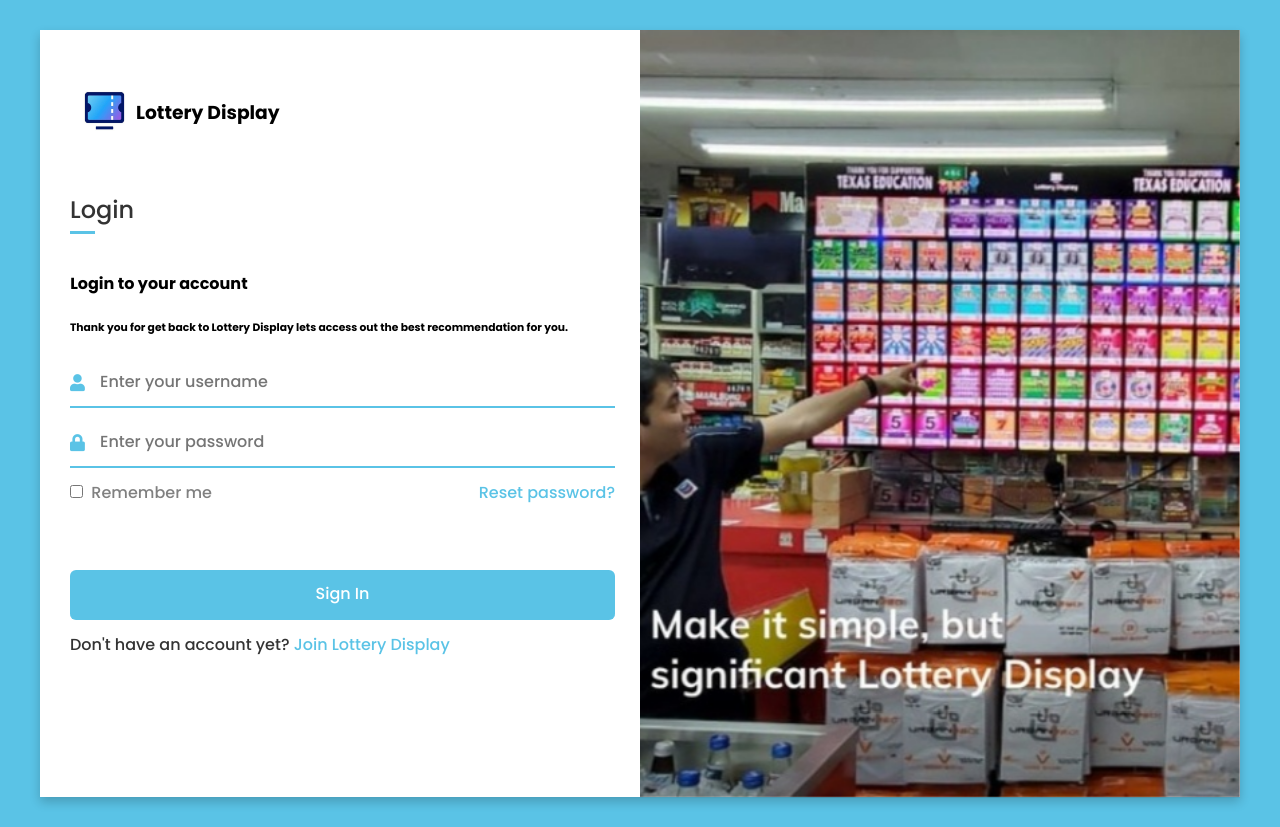
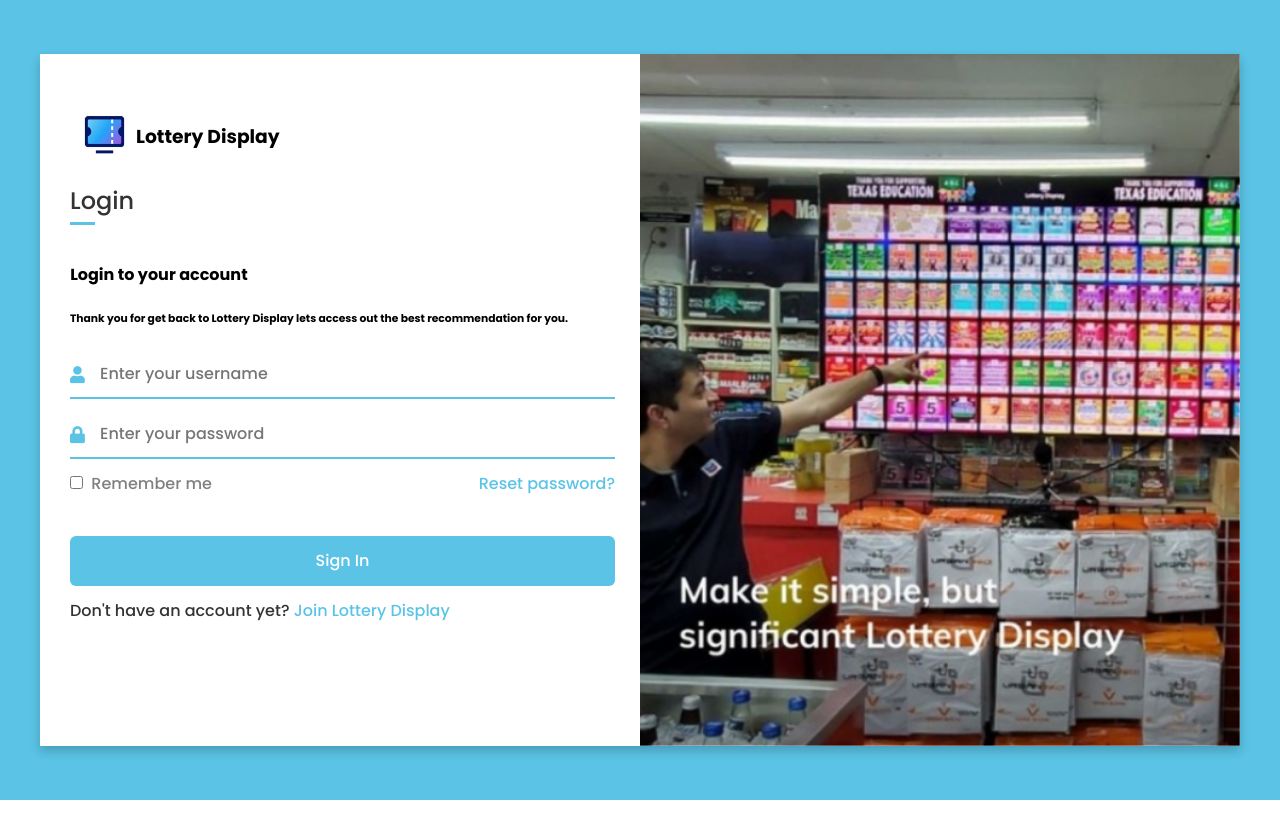
Before and after one commit to Tausif4171/Registration-in-React, a React (Create React App) app: page / in a window 1280 px wide. After the commit the page ends 800 px from the top, so only its background shows below. Built offline with nearby package versions, Linux system fonts and the light colour scheme.

Commit message:
Updated file

```diff
--- a/src/component/test.js
+++ b/src/component/test.js
@@ -192,7 +192,7 @@
                                         <label for="test" className="formcontent"> &nbsp;&nbsp;Remember me</label>
                                         <a href="abc.js" className="formcontent1">Reset password?</a>
                                     </div>
-                                    <br />
+
                                     <div className="button input-box">
                                         <input type="submit" value="Sign In" />
                                     </div>
@@ -268,21 +268,21 @@
 
                                     <br />
                                     <div style={{ float: 'left' }}>
-                                        <input type="checkbox" id="vehicle1" name="vehicle1" value="Bike" style={{ marginLeft: -12 }} />
-                                        <label for="vehicle1" style={{ textDecoration: 'none' }}> &nbsp;Yes, I want to receive Lottery Display
+                                        <input type="checkbox" style={{ marginLeft: -12 }} />
+                                        <label style={{ textDecoration: 'none' }}> &nbsp;Yes, I want to receive Lottery Display
                                             emails</label><br />
-                                        <input type="checkbox" id="vehicle2" name="vehicle2" value="Car" style={{ marginLeft: 10 }} />
-                                        <label for="vehicle2" style={{ textDecoration: 'none' }}> &nbsp;I agree to all the Term, <span
+                                        <input type="checkbox" style={{ marginLeft: 11 }} />
+                                        <label style={{ textDecoration: 'none' }}> &nbsp;I agree to all the Term, <span
                                             style={{ color: 'rgb(90, 195, 230)' }}>Privacy Policy</span> and <span
                                                 style={{ color: 'rgb(90, 195, 230)' }}>Fees</span></label><br />
                                     </div>
 
 
-                                    <br /> <br />
-                                    <div className="button input-box" style={{ width: 200 }} >
+                                    <br />
+                                    <div className="button input-box" style={{ width: 200, marginLeft: 8 }} >
                                         <input type="submit" name="submit" value="Create Account" />
                                     </div>
-                                    <div className="text sign-up-text" style={{ fontSize: 16 }}>Already have an account?<label
+                                    <div className="text sign-up-text" style={{ fontSize: 16, marginTop: 0, marginLeft: 8}}>Already have an account?<label
                                         for="flip" style={{ color: 'rgb(90, 195, 230)', textDecoration: 'none' }}>Login</label>
                                     </div>
                                 </div>
--- a/src/sass/style.css
+++ b/src/sass/style.css
@@ -29,6 +29,7 @@
   max-width: 1200px;
   width: 100%;
   background: #fff;
+  height: 692px;
   padding: 40px 30px;
   -webkit-box-shadow: 0 5px 10px rgba(0, 0, 0, 0.2);
           box-shadow: 0 5px 10px rgba(0, 0, 0, 0.2);
@@ -154,6 +155,14 @@
 .form-content .login-form,
 .form-content .signup-form {
   width: calc(100% / 2 - 25px);
+}
+
+.form-content .login-form {
+  margin-top: 20px;
+}
+
+.form-content .signup-form {
+  margin-top: -70px;
 }
 
 .forms .form-content .title {
--- a/src/sass/style.scss
+++ b/src/sass/style.scss
@@ -23,6 +23,7 @@
 	max-width: 1200px;
 	width: 100%;
 	background: #fff;
+	height: 692px;
 	padding: 40px 30px;
 	box-shadow: 0 5px 10px rgba(0, 0, 0, 0.2);
 	perspective: 2700px;
@@ -122,6 +123,12 @@
 .form-content .login-form,
 .form-content .signup-form {
 	width: calc(100% / 2 - 25px);
+}
+.form-content .login-form{
+	margin-top: 20px;
+}
+.form-content .signup-form {
+	margin-top: -70px;
 }
 
 .forms .form-content .title {
```
Also changed, not shown: 1 other file (tests, documents, lock files or other folders).
